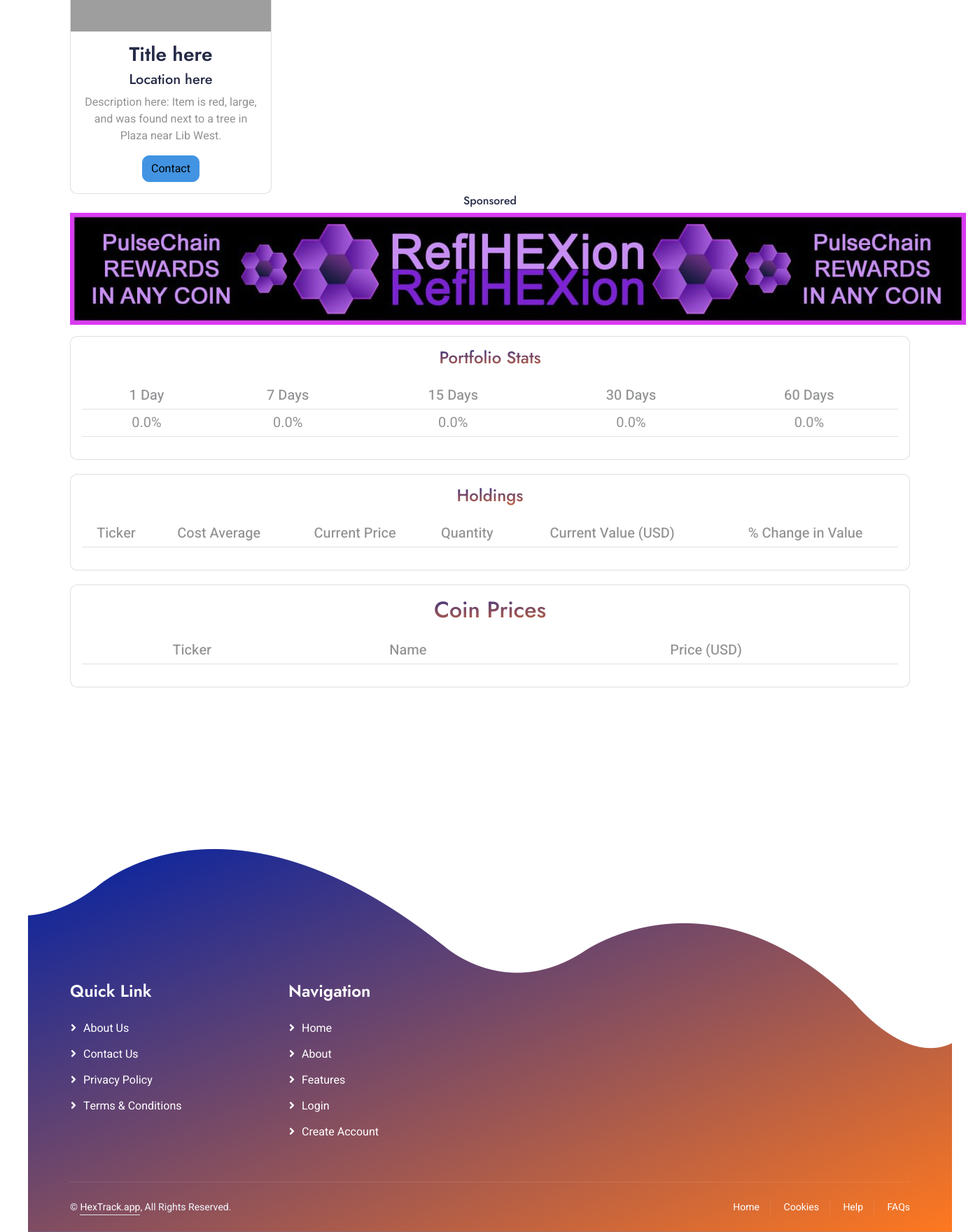
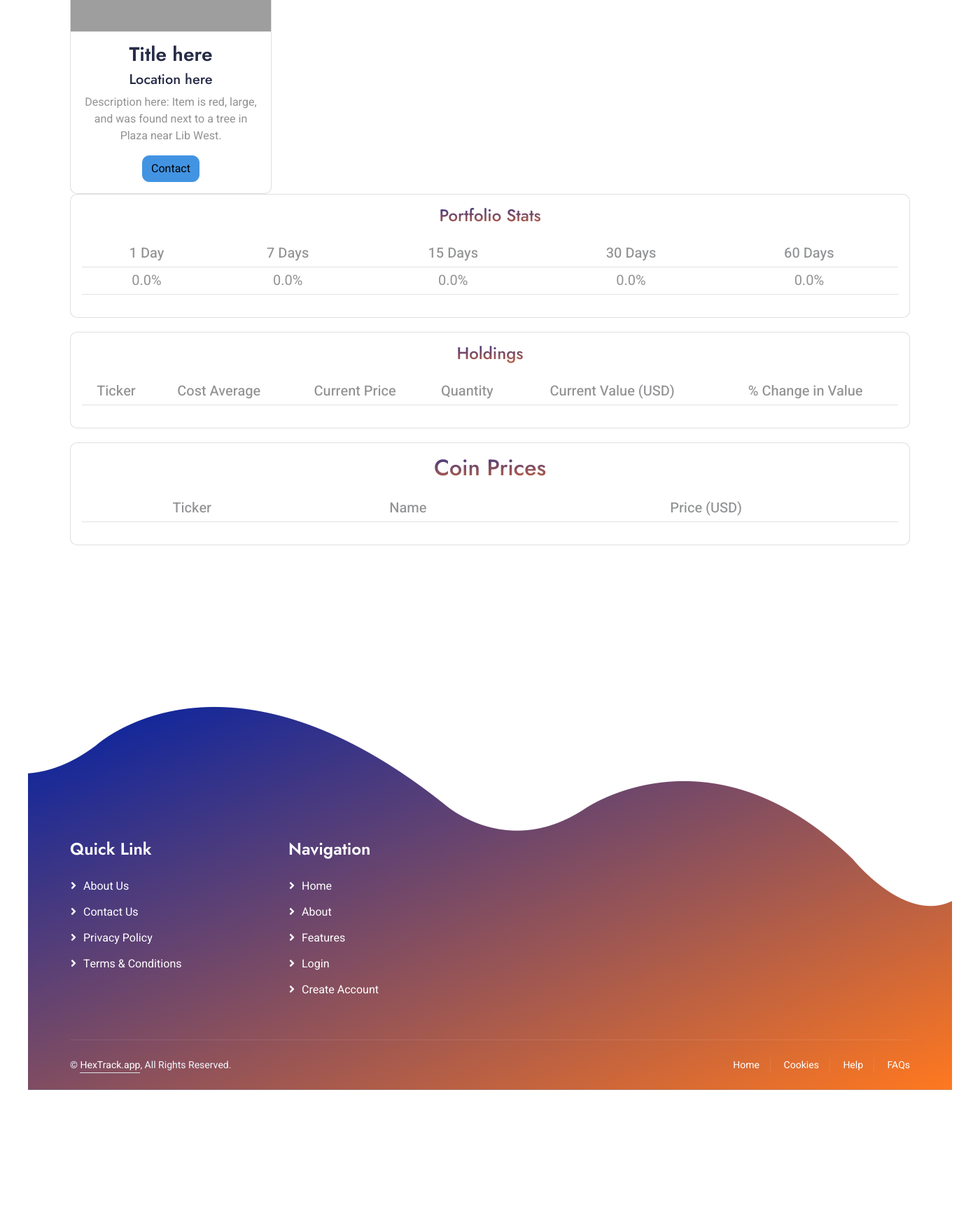
Before and after one commit to amandacruzz/TheFounders, a Django app: page /dashboard/ in a window 1400 px wide. Shown: the part 848-2608 px from the top of the page at 70% size. After the commit the page ends 2405 px from the top, so only its background shows below. Run offline with Django 4.2, Linux system fonts and the light colour scheme; the visitor is signed in with stand-in values (Sample User, id 1); lists and menus that the app fills with data are empty; some libraries are stand-ins or nearby versions; grey boxes are pictures that could not be loaded.

Commit message:
Removed sponsor portion

```diff
--- a/templates/dashboard.html
+++ b/templates/dashboard.html
@@ -54,13 +54,6 @@
                             <a href="#" class="btn btn-primary">Contact</a>
                           </div>
                         </div>
-
-
-                        <!-- Sponsor Start -->
-                        <h6 class="text-primary-gradient-light sponsor wow bounceInUp" data-wow-delay=".9s">Sponsored</h6>
-                            <div class="sponsorImg sponsorbanner wow bounceInUp" data-wow-delay=".8s">
-                                <a href="https://www.reflhexion.com/"><figure><img src="{% static 'img/reflhexion.jpg' %}"></a>
-                            </div>
 
 
                         <!-- % days ago Start -->
```
